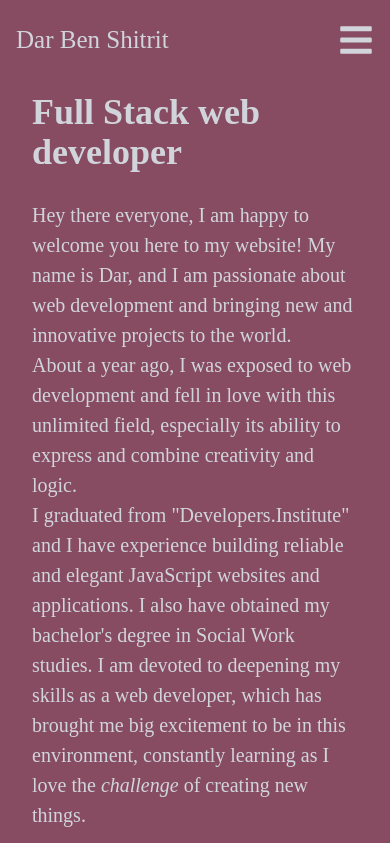
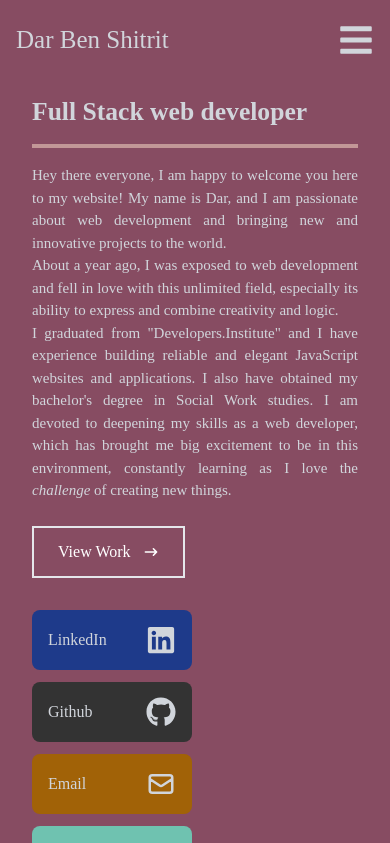
Before and after one commit to DarBS96/my-portfolio, a React (Create React App) app: page / in a window 390 px wide. Shown: the top 843 px of the page. Built offline with nearby package versions, Linux system fonts and the light colour scheme.

Commit message:
changing style

```diff
--- a/src/components/Home.js
+++ b/src/components/Home.js
@@ -14,7 +14,7 @@ const Home = () => {
         {/* <h1 className="text-4xl sm:text-7xl text-[#ccd6f6] home-name-title ">
           Dar Ben Shitrit
         </h1> */}
-        <h1 className="text-4xl sm:text-7xl text-[#ccd6f6] py-3 home-description-title">
+        <h1 className="text-4xl inline border-b-4 border-[#c29797] sm:text-7xl text-[#ccd6f6] py-3 home-description-title">
           Full Stack web developer
         </h1>
         <p className=" sm:text-2xl py-4 max-w-[700px] about-me">
--- a/src/components/Work.js
+++ b/src/components/Work.js
@@ -16,7 +16,7 @@ const Work = () => {
           </p>
           <p className="py-6">Check out some of my work</p>
         </div>
-        <div className="grid sm:grid-cols-2 md:grid-cols-2 gap-5">
+        <div className="grid sm:grid-cols-2 md:grid-cols-2 gap-10">
           <div
             style={{ backgroundImage: `url(${feelEat})` }}
             className="shadow-lg shadow-[#f1d8cd] group container rounded-md justify-center items-center mx-auto content-div"
--- a/src/index.css
+++ b/src/index.css
@@ -29,12 +29,6 @@
     font-family: "Edu VIC WA NT Beginner", cursive;
 }
 
-
-/* .home-name-title {
-    font-weight: 600;
-    color: #f1d8cd;
-} */
-
 .home-description-title {
     font-weight: 600;
     color: rgb(209 213 219);
@@ -43,6 +37,7 @@
 .about-me {
     color: rgb(209 213 219);
     font-size: 20px !important;
+    text-align: justify;
 }
 
 
@@ -54,4 +49,10 @@
     [name="home"] {
         padding-top: 5rem !important;
     }
+    .home-description-title {
+        font-size: 1.6rem;
+    }
+    .about-me {
+        font-size: 15px !important;
+    }
 }
```
